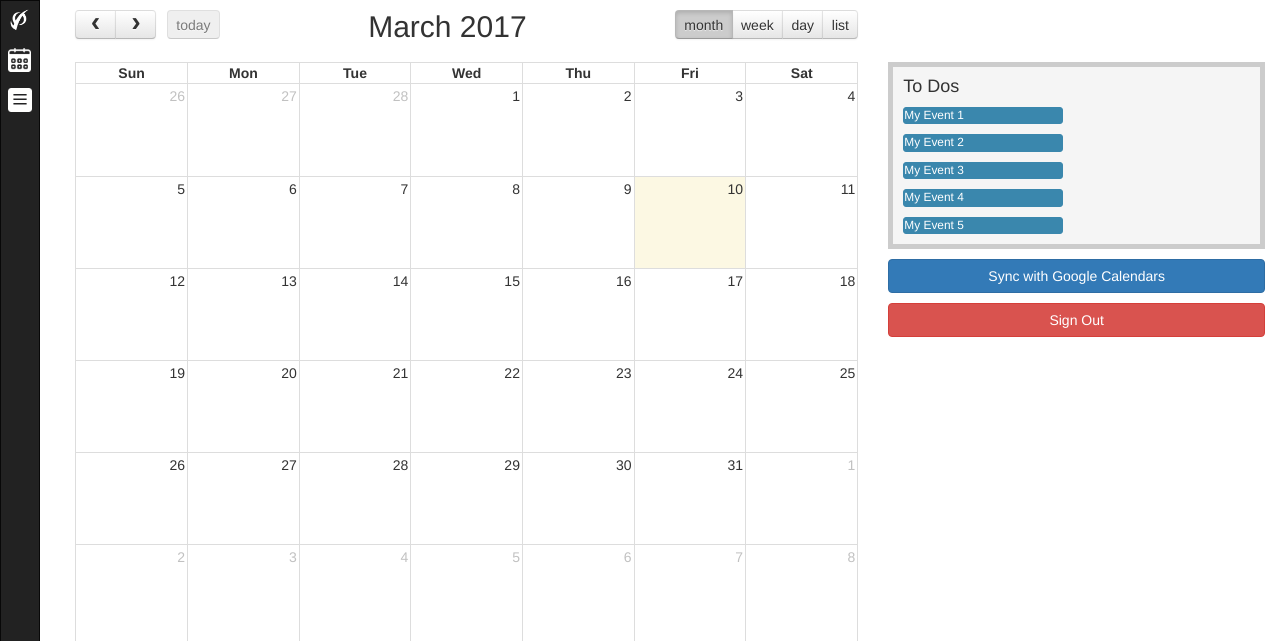
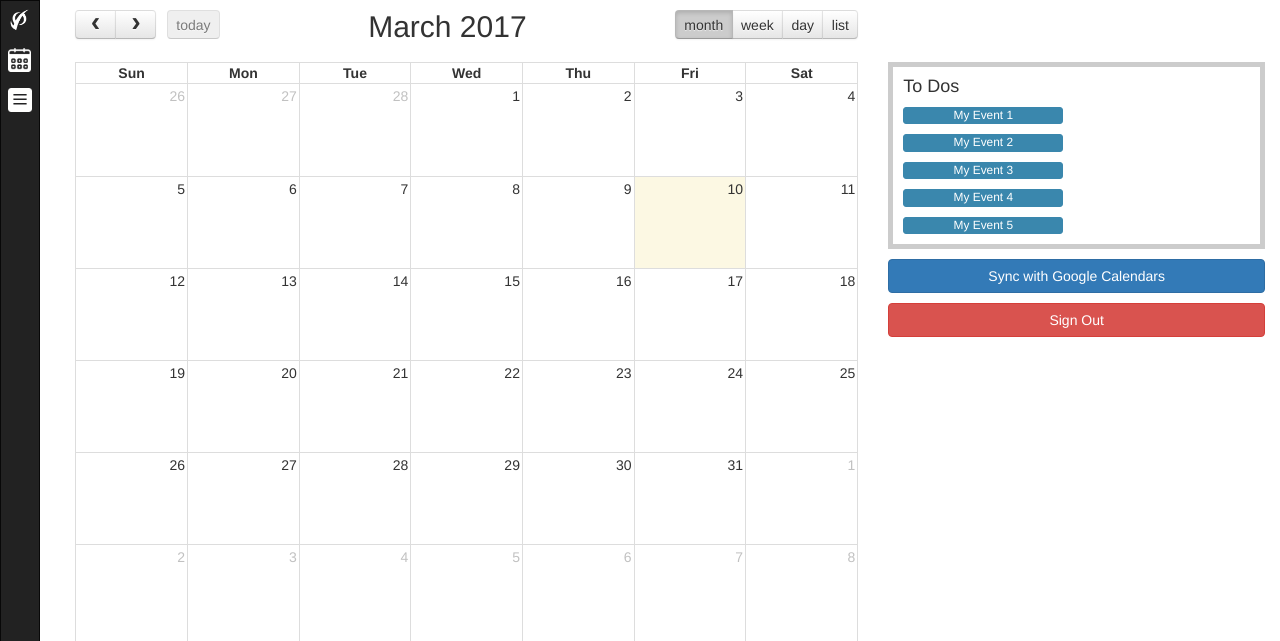
Before and after one commit to WilliamHuang1995/CSE110Project, a Django app: page / in a window 1280 px wide. Shown: the top 641 px of the page. Run offline with Django 3.2, Linux system fonts and the light colour scheme; lists and menus that the app fills with data are empty; some libraries are stand-ins or nearby versions.

Commit message:
center the event text in main page todos

```diff
--- a/webapp/static/webapp/css/home.css
+++ b/webapp/static/webapp/css/home.css
@@ -31,9 +31,10 @@
     margin-top: 62px; /*( ͡° ͜ʖ ͡°)*/
     /*border around the stuff*/
     border: 5px solid #ccc;
-    background: #f5f5f5;
+    background: #ffffff;
 }
 #external-events .fc-event {
+    text-align: center;
     width: 160px;
     margin: 10px 0;
     cursor: pointer;
```
